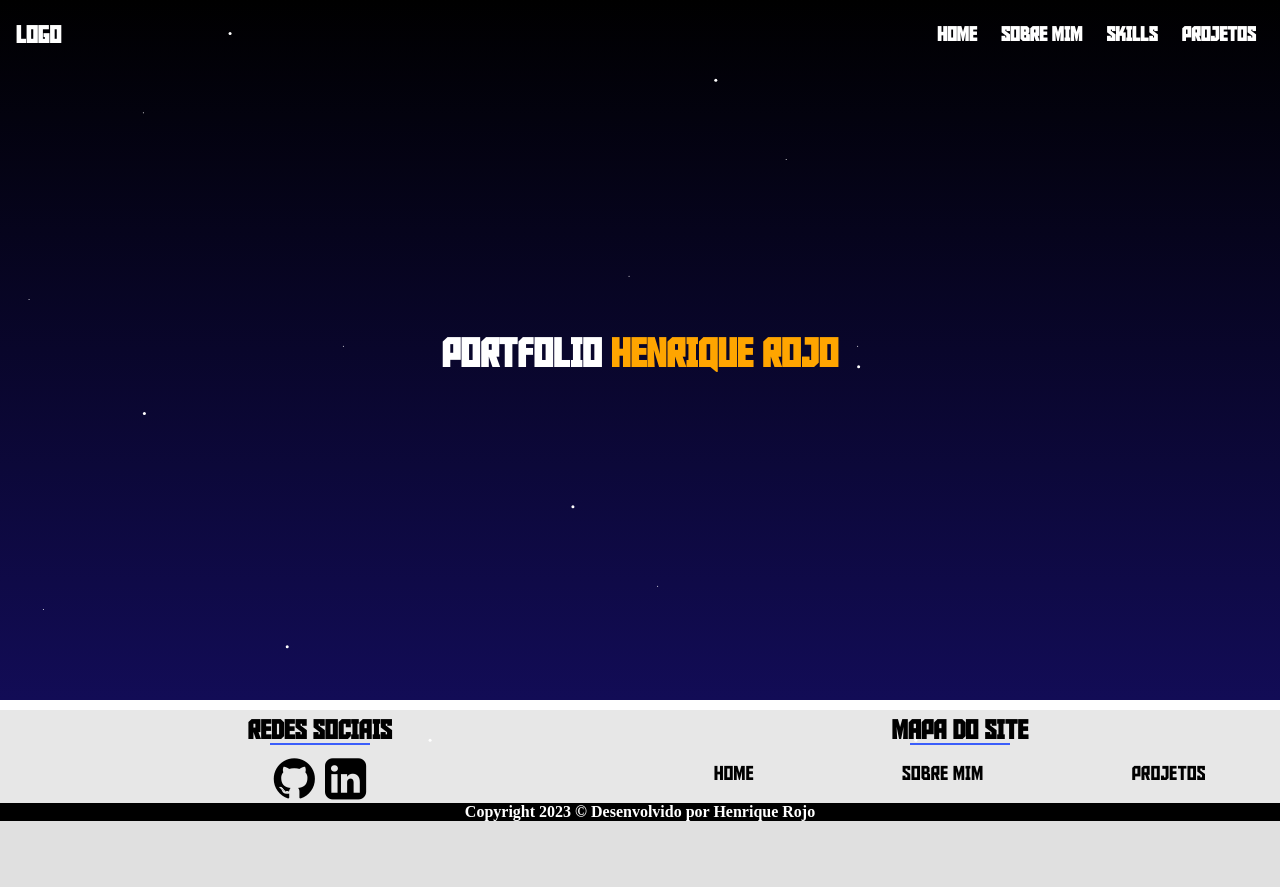
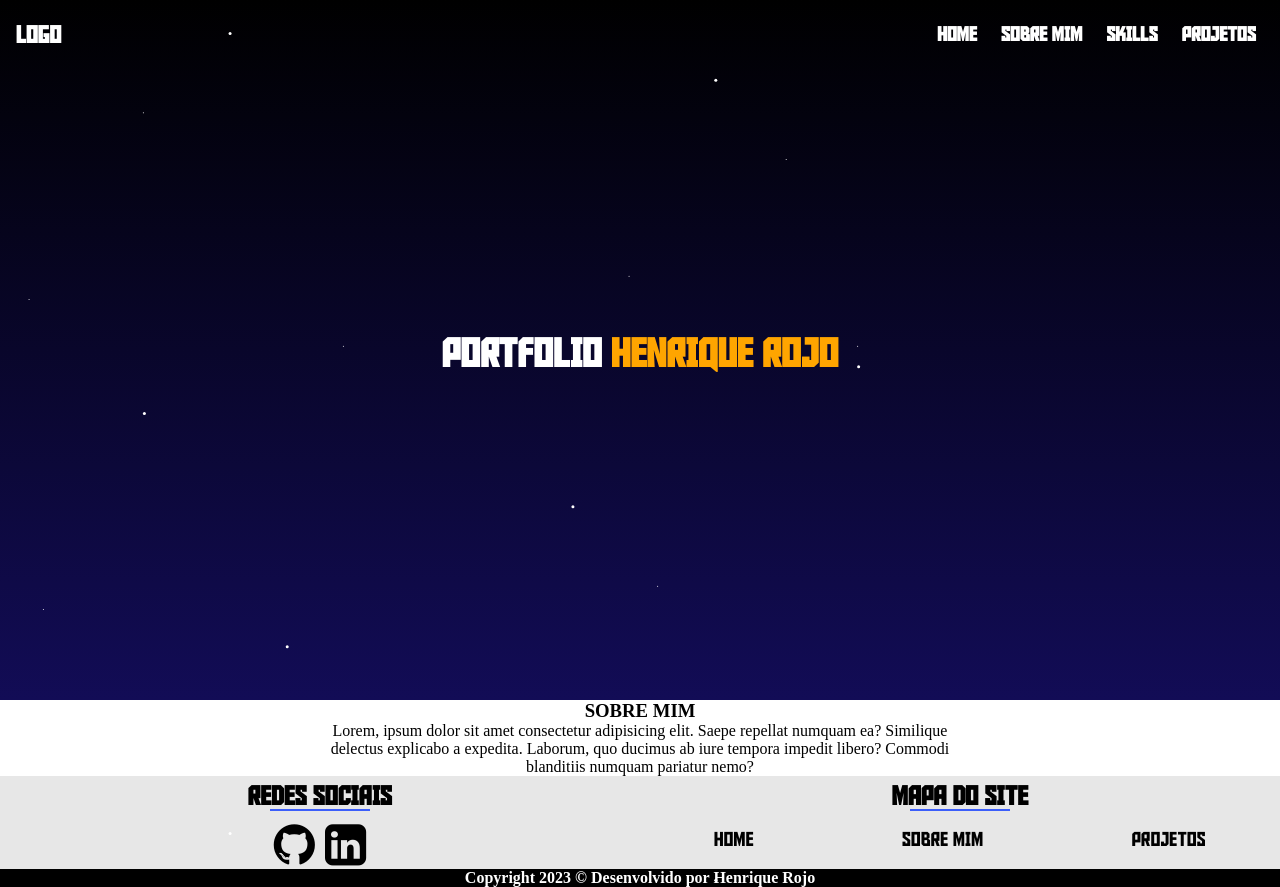
Before and after one commit to henriquerojo/portfolio, a PHP site: page / in a window 1280 px wide. Before the commit the page ends 821 px from the top, so only its background shows below. Run offline with PHP 8.4, Linux system fonts and the light colour scheme; some libraries are stand-ins or nearby versions.

Commit message:
criando variáveis css

```diff
--- a/index.html
+++ b/index.html
@@ -35,6 +35,18 @@
             </div>
         </section>
         <!-- FIM ÁREA INICIAL -->
+        <section id="about">
+            <article>
+                <h1>SOBRE <span>MIM</span></h1>
+                <p>Lorem, ipsum dolor sit amet consectetur adipisicing elit. Saepe repellat numquam ea? Similique delectus explicabo a expedita. Laborum, quo ducimus ab iure tempora impedit libero? Commodi blanditiis numquam pariatur nemo?</p>
+            </article>
+        </section>
+        <section id="skills">
+
+        </section>
+        <section id="project">
+
+        </section>
     </main>
     <!-- INÍCIO RODAPÉ -->
     <footer id="footer">
--- a/style.css
+++ b/style.css
@@ -6,6 +6,13 @@
     box-sizing: border-box;
 }
 /* FIM RESET CSS */
+
+/* INÍCIO VARIÁVEIS */
+:root
+{
+    --cor-hover-link: blue;
+}
+/* FIM VARIÁVEIS */
 
 /* INÍCIO HEADER */
 #header a
@@ -25,7 +32,7 @@
 
 #menu li a:hover
 {
-    color: blue;
+    color: var(--cor-hover-link);
     transition: .3s;
 }
 
@@ -358,11 +365,26 @@ header.rolagem #menu a:hover
 }
 /* FIM ÁREA INICIAL */
 
+/* INÍCIO ABOUT */
+#about
+{
+    display: flex;
+    justify-content: center;
+    align-items: center;
+    text-align: center;
+}
+
+#about article
+{
+    width: 50%;
+}
+/* FIM ABOUT */
+
 /* INÍCIO RODAPÉ */
 
 #footer
 {
-    margin-top: 10px;
+    /* margin-top: 10px; */
     padding-top: 10px;
     background-color: #e7e7e7;
 }
```
